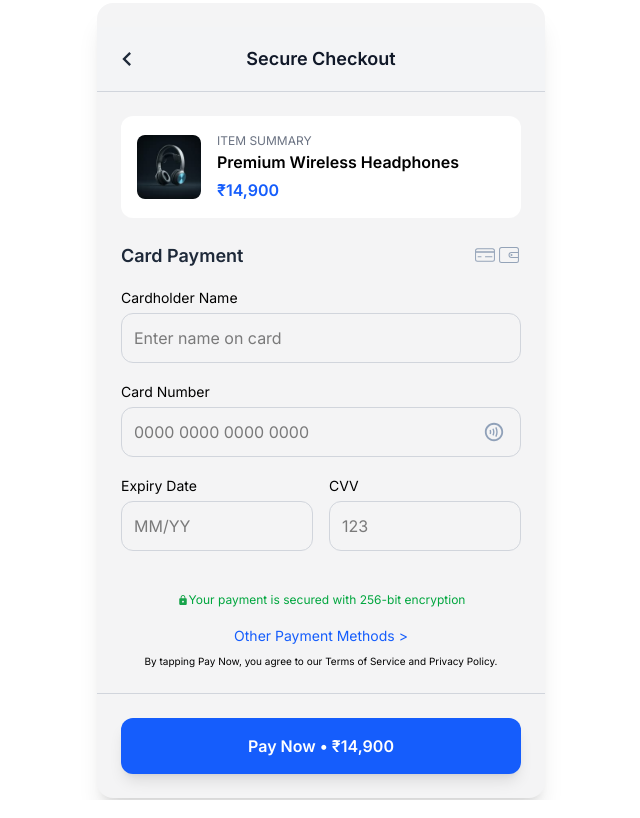
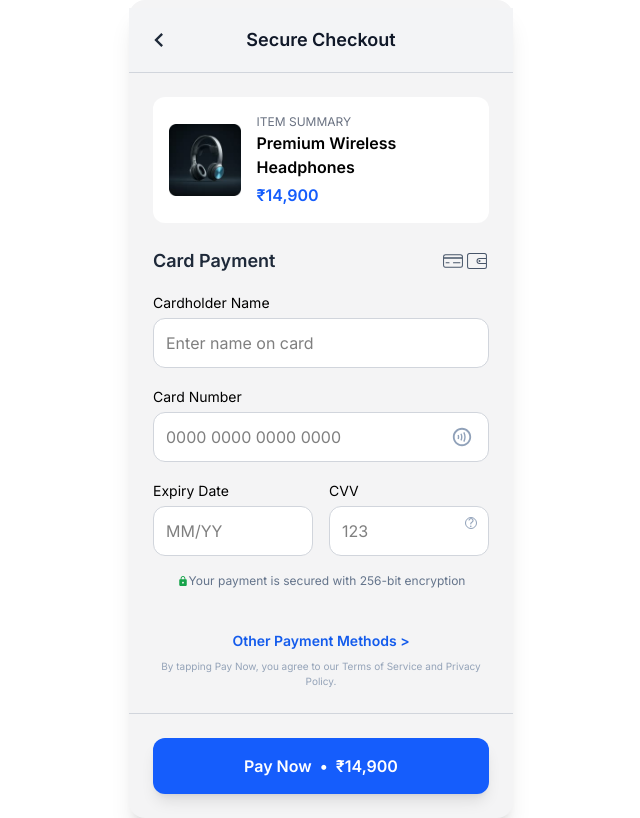
Before and after one commit to AmalenduManoj/Fiat-checkout, a Next.js app: page / in a window 1280 px wide. Shown: the whole page, without its empty margins (319-959 px from the left). Built offline with nearby package versions, Linux system fonts and the light colour scheme.

Commit message:
Completed

```diff
--- a/src/components/CheckoutCard.js
+++ b/src/components/CheckoutCard.js
@@ -98,7 +98,10 @@ export default function CheckoutCard() {
         query: { transactionId: data.transactionId },
       });
     } catch (err) {
-      setApiError(err.message || "Something went wrong. Please try again.");
+      router.push({
+        pathname: "/failure",
+        query: { message: err.message || "Something went wrong. Please try again." },
+      });
     } finally {
       setLoading(false);
     }
@@ -108,13 +111,12 @@ export default function CheckoutCard() {
     <div
       className="
         w-full
-        max-w-md
+        max-w-sm
         bg-zinc-100
         rounded-2xl
         shadow-xl
         p-6
         space-y-6
-        md:max-w-md
       "
     >
       <CheckoutHeader />
--- a/src/components/CheckoutHeader.js
+++ b/src/components/CheckoutHeader.js
@@ -8,9 +8,7 @@ export default function CheckoutHeader() {
 
   return (
     <div className="-mx-6 bg-gray-100 border-b border-gray-300">
-      <div className="relative flex items-center justify-center h-16">
-
-        {/* Back Button */}
+      <div className="relative flex items-center justify-center h-16 -mt-4">
         <button
           onClick={() => router.back()}
           className="absolute left-4 flex items-center justify-center h-full"
@@ -20,8 +18,6 @@ export default function CheckoutHeader() {
             className="text-gray-800"
           />
         </button>
-
-        {/* Title */}
         <h1 className="text-lg font-semibold text-gray-900">
           Secure Checkout
         </h1>
--- a/src/components/ItemSummary.js
+++ b/src/components/ItemSummary.js
@@ -4,7 +4,7 @@ export default function ItemSummary() {
   return (
     <div className="bg-white rounded-xl p-4 flex gap-4 items-center">
 
-      <div className="w-16 h-16 relative">
+      <div className="w-20 h-20 relative">
         <Image
           src="/headphones.png"
           alt="Headphones"
--- a/src/components/PayButton.js
+++ b/src/components/PayButton.js
@@ -49,7 +49,7 @@ export default function PayButton({ onSubmit, loading }) {
               Processing...
             </>
           ) : (
-            "Pay Now • ₹14,900"
+            <><span>Pay Now </span><span className="text-blue">•</span><span>₹14,900</span></>
           )}
         </button>
       </div>
--- a/src/components/PaymentForm.js
+++ b/src/components/PaymentForm.js
@@ -5,7 +5,7 @@ import { IoMdLock } from "react-icons/io";
 
 export default function PaymentForm({ formData, errors, onChange }) {
   const baseInput =
-    "w-full mt-1 p-3 rounded-xl border focus:outline-none focus:ring-2";
+    "w-full mt-1 p-3 rounded-xl border focus:outline-none focus:ring-2 bg-white";
   const validInput = "border-gray-300 focus:ring-blue-500";
   const invalidInput = "border-red-500 focus:ring-red-500";
 
@@ -19,8 +19,8 @@ export default function PaymentForm({ formData, errors, onChange }) {
           Card Payment
         </h2>
         <div className="flex">
-          <CiCreditCard1 size={24} className="text-[#94A3B8]" />
-          <CiWallet size={24} className="text-[#94A3B8]" />
+          <CiCreditCard1 size={24} className="text-[#475569]" />
+          <CiWallet size={24} className="text-[#475569]" />
         </div>
       </div>
 
@@ -54,7 +54,7 @@ export default function PaymentForm({ formData, errors, onChange }) {
               const formatted = raw.replace(/(\d{4})(?=\d)/g, "$1 ");
               onChange("cardNumber", formatted);
             }}
-            className={`w-full p-3 pr-12 rounded-xl border focus:outline-none focus:ring-2 ${
+            className={`w-full p-3 pr-12 rounded-xl border focus:outline-none focus:ring-2 bg-white ${
               errors.cardNumber
                 ? "border-red-500 focus:ring-red-500"
                 : "border-gray-300 focus:ring-blue-500"
@@ -98,6 +98,7 @@ export default function PaymentForm({ formData, errors, onChange }) {
           <label className="text-sm text-black">
             CVV
           </label>
+          <div className="relative mt-1">
             <input
               type="password"
               placeholder="123"
@@ -107,22 +108,30 @@ export default function PaymentForm({ formData, errors, onChange }) {
                 const val = e.target.value.replace(/\D/g, "");
                 onChange("cvv", val);
               }}
-            className={inputClass("cvv")}
+              className={`w-full p-3 pr-10 rounded-xl border focus:outline-none focus:ring-2 bg-white ${
+                errors.cvv
+                  ? "border-red-500 focus:ring-red-500"
+                  : "border-gray-300 focus:ring-blue-500"
+              }`}
             />
+            <span className="absolute right-3 top-1/3 -translate-y-1/2 w-3 h-3 rounded-full border border-slate-400 flex items-center justify-center text-slate-400 text-xs text-[#94A3B8]">
+              ?
+            </span>
+          </div>
           {errors.cvv && (
             <p className="text-red-500 text-xs mt-1">{errors.cvv}</p>
           )}
         </div>
       </div>
 
-      <div className="w-full flex justify-center items-center text-[12px] text-green-600 mt-10">
+      <div className="w-full flex justify-center items-center text-[12px] text-green-600 mt-2">
         <IoMdLock color="#16A34A"/>
-        <p>Your payment is secured with 256-bit encryption</p>
+        <p className="text-[#64748B]">Your payment is secured with 256-bit encryption</p>
       </div>
 
-      <div className="text-center cursor-pointer space-y-2">
-        <p className="text-blue-600 text-[14px]">Other Payment Methods &gt;</p>
-        <p className="text-[10px]">By tapping Pay Now, you agree to our Terms of Service and
+      <div className="text-center cursor-pointer space-y-2 mt-10">
+        <p className="text-[#135BEC] text-[14px] font-semibold">Other Payment Methods &gt;</p>
+        <p className="text-[10px] text-[#94A3B8]">By tapping Pay Now, you agree to our Terms of Service and
 Privacy Policy.</p>
       </div>
 
--- /dev/null
+++ b/src/pages/failure.js
@@ -0,0 +1,40 @@
+import { useRouter } from "next/router";
+import { Inter } from "next/font/google";
+import { IoCloseCircle } from "react-icons/io5";
+
+const inter = Inter({
+  subsets: ["latin"],
+  weight: ["400", "600"],
+});
+
+export default function Failure() {
+  const router = useRouter();
+  const { message } = router.query;
+
+  return (
+    <div
+      className={`${inter.className} flex min-h-screen items-center justify-center`}
+    >
+      <div className="w-full max-w-md bg-zinc-100 rounded-2xl shadow-xl p-8 text-center space-y-6">
+        <div className="flex justify-center">
+          <IoCloseCircle className="text-red-500" size={72} />
+        </div>
+
+        <h1 className="text-2xl font-semibold text-gray-800">
+          Payment Failed
+        </h1>
+
+        <p className="text-gray-500 text-sm">
+          {message || "Something went wrong while processing your payment. Please try again."}
+        </p>
+
+        <button
+          onClick={() => router.push("/")}
+          className="w-full bg-blue-600 text-white py-4 rounded-xl font-semibold shadow-lg hover:bg-blue-700 transition cursor-pointer"
+        >
+          Try Again
+        </button>
+      </div>
+    </div>
+  );
+}
```
Lines whose indentation alone changed are shown as unchanged.
